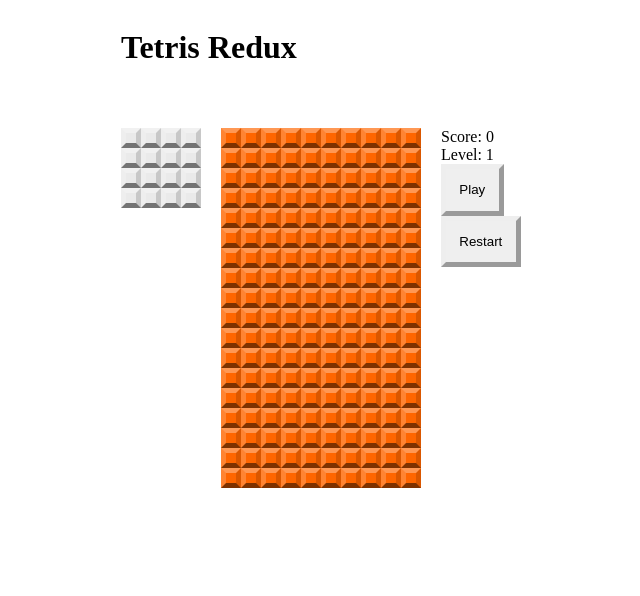
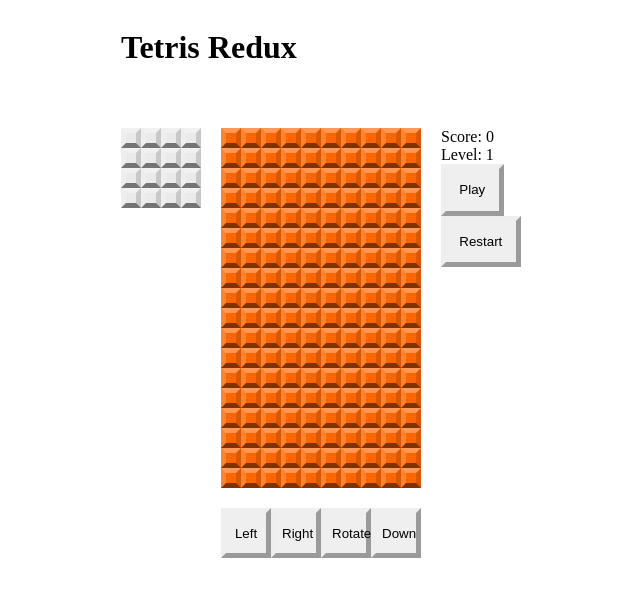
Before and after one commit to KJSDR/React-Redux-Tetris-Tutorial, a React (Vite) app: page / in a window 1280 px wide. Shown: the top 596 px of the page, without its empty margins (319-959 px from the left). Built offline with nearby package versions, Linux system fonts and the light colour scheme.

Commit message:
added initial controls

```diff
--- a/src/App.jsx
+++ b/src/App.jsx
@@ -4,6 +4,7 @@
 import GridBoard from './components/GridBoard';
 import NextBlock from './components/NextBlock';
 import ScoreBoard from './components/ScoreBoard';
+import Controls from './components/Controls';
 
 function App() {
   return (
@@ -14,6 +15,7 @@
       <GridBoard />
       <NextBlock />
       <ScoreBoard />
+      <Controls />
     </div>
   );
 }
--- /dev/null
+++ b/src/components/Controls.jsx
@@ -0,0 +1,12 @@
+import React from 'react';
+
+export default function Controls() {
+  return (
+    <div className="controls">
+      <button className="control-button" onClick={() => {}}>Left</button>
+      <button className="control-button" onClick={() => {}}>Right</button>
+      <button className="control-button" onClick={() => {}}>Rotate</button>
+      <button className="control-button" onClick={() => {}}>Down</button>
+    </div>
+  );
+}
--- a/src/index.css
+++ b/src/index.css
@@ -105,3 +105,24 @@
 .score-board {
   grid-area: r;
 }
+
+/* Controls */
+.controls {
+  grid-area: b;
+  display: flex;
+  flex-direction: row;
+}
+
+/* Control Button */
+.control-button {
+  --size: calc(var(--tile-size) * 2.5);
+  width: var(--size);
+  height: var(--size);
+  text-align: center;
+  display: block;
+  border-width: 5px;
+  border-top-color: var(--button-color-t);
+  border-left-color: var(--button-color-l);
+  border-right-color: var(--button-color-r);
+  border-bottom-color: var(--button-color-b);
+}
```
